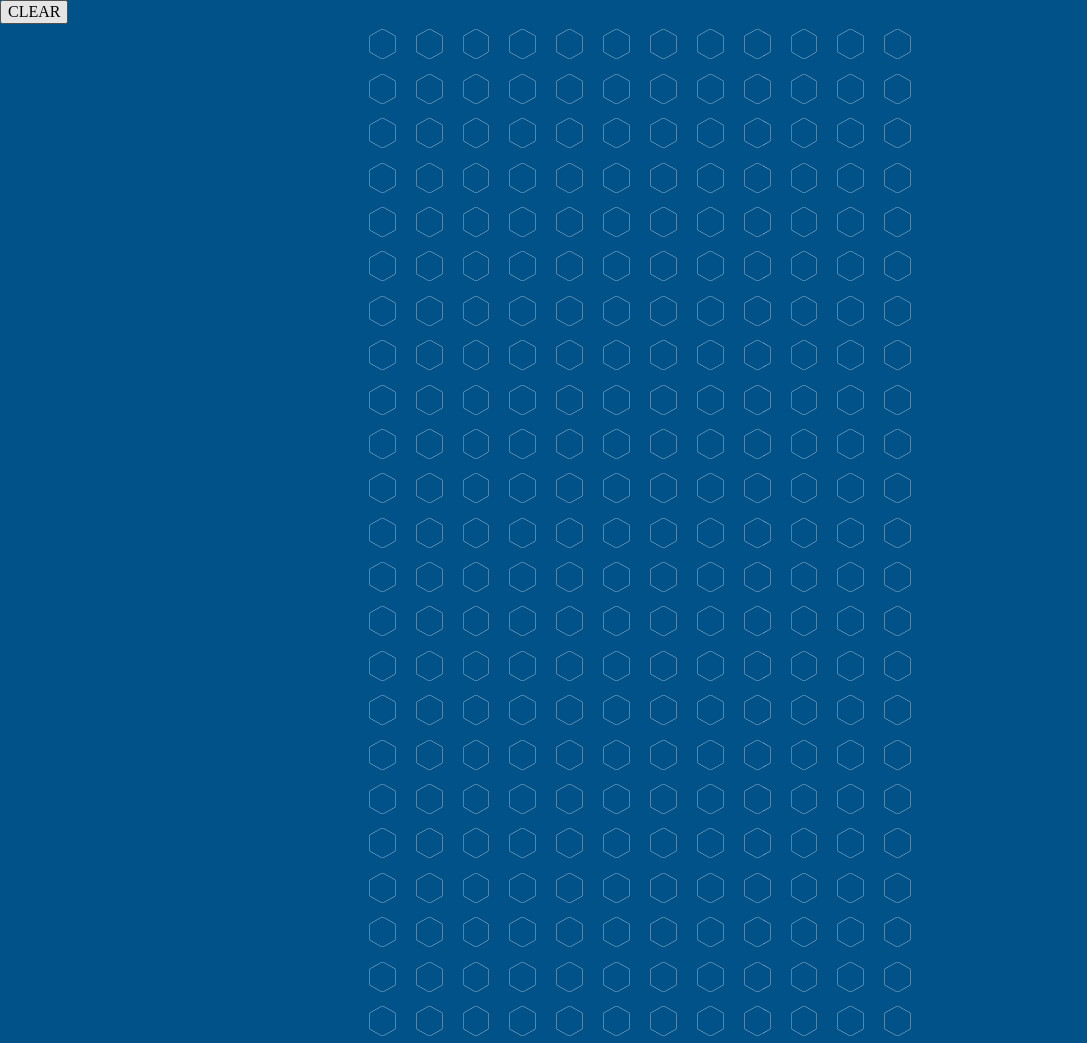
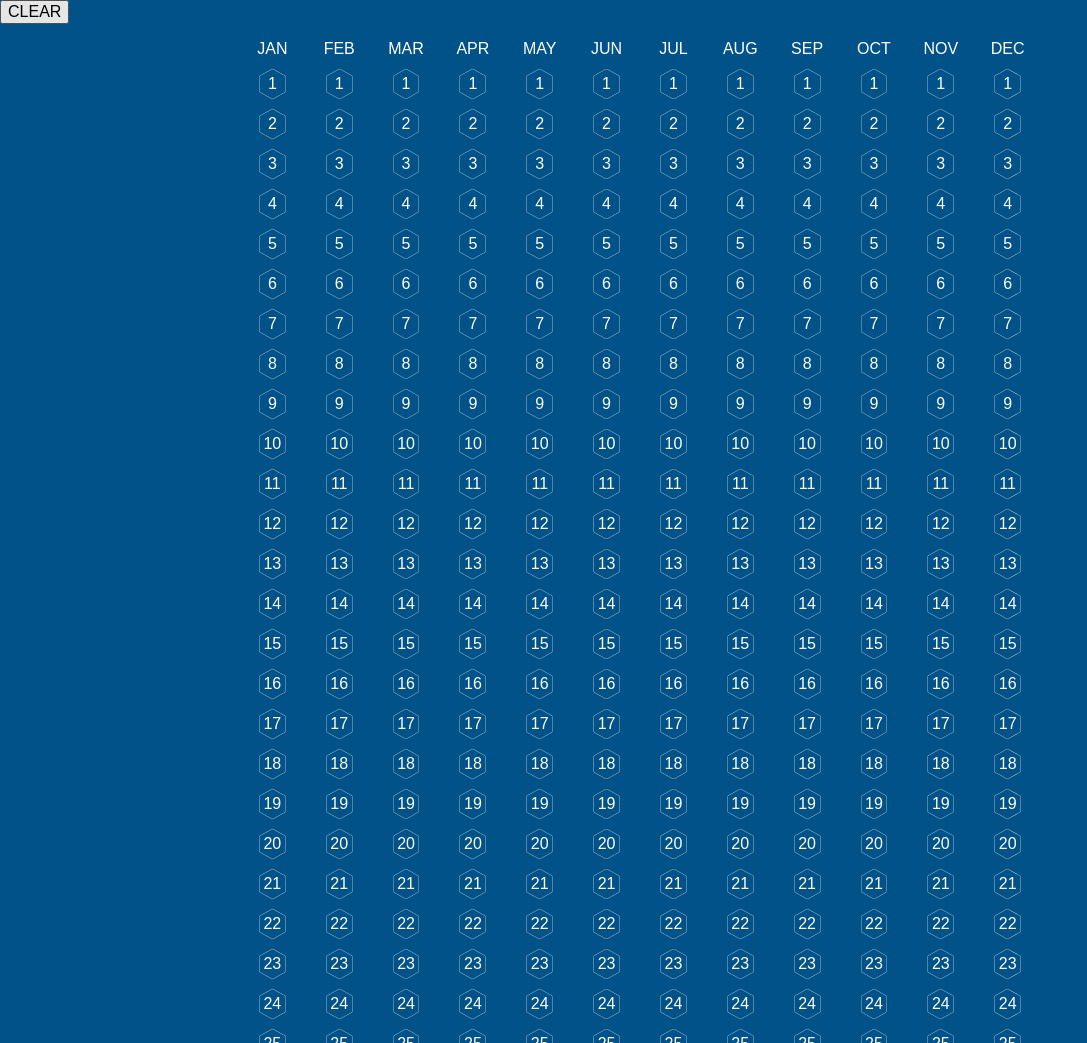
Before and after one commit to leleoalmeida/everydaycalendar, a plain HTML site: page index.html in a window 1280 px wide. Shown: the top 1043 px of the page, without its empty margins (0-1087 px from the left). Drawn offline with Linux system fonts and the light colour scheme.

Commit message:
local prototype
local storage and clear button working.

```diff
--- a/css/master.css
+++ b/css/master.css
@@ -2,10 +2,11 @@ body {
   background-color: #005288;
   width: 100vw;
   height: 100vh;
+  font-family: sans-serif;
 }
 
 .grid-container {
-  display:flex;
+  display: flex;
   margin: 0 auto;
 }
 
@@ -23,13 +24,36 @@ body {
   margin: 0 auto;
   grid-template-columns: [content-start] min-content min-content min-content min-content min-content min-content min-content min-content min-content min-content min-content min-content;
 
-  grid-template-rows: min-content min-content min-content min-content min-content min-content min-content min-content min-content min-content min-content min-content min-content min-content min-content min-content min-content min-content min-content min-content min-content min-content min-content min-content min-content min-content min-content min-content min-content min-content min-content;
+  grid-auto-rows: 40px;
+}
+
+.month {
+  grid-row: 1;
+  text-align: center;
+  color: white;
+font-size: 1rem;
 }
 
 .day-container {
-  margin: 5px 10px;
+  margin: 5px 20px;
+  height: auto;
 }
 
+/* .day-number-container {
+  position: absolute;
+
+} */
 .day-hex {
   height: 60px;
 }
+
+.day-number {
+  color: white;
+  text-align: center;
+  width: 26.84px;
+  line-height: 30px;
+  margin: 0;
+  position: absolute;
+  cursor: default;
+
+}
--- a/index.html
+++ b/index.html
@@ -19,18 +19,18 @@
   </div>
   <div class="grid-container">
     <div id="calendar-grid">
-      <!-- <p>Jan</p>
-      <p>Feb</p>
-      <p>Mar</p>
-      <p>Apr</p>
-      <p>May</p>
-      <p>Jun</p>
-      <p>Jul</p>
-      <p>Aug</p>
-      <p>Sep</p>
-      <p>Oct</p>
-      <p>Nov</p>
-      <p>Dec</p> -->
+      <p class="month">JAN</p>
+      <p class="month">FEB</p>
+      <p class="month">MAR</p>
+      <p class="month">APR</p>
+      <p class="month">MAY</p>
+      <p class="month">JUN</p>
+      <p class="month">JUL</p>
+      <p class="month">AUG</p>
+      <p class="month">SEP</p>
+      <p class="month">OCT</p>
+      <p class="month">NOV</p>
+      <p class="month">DEC</p>
     </div>
 
   </div>
--- a/scripts/main.js
+++ b/scripts/main.js
@@ -1,31 +1,38 @@
 var monthLength = [31, 28, 31, 30, 31, 30, 31, 31, 30, 31, 30, 31];
 
+// Checking whether theres local storage.
+// THIS IS WORKING!!!!
 if (localStorage.getItem('everydaycalendar')) {
   dayStates = JSON.parse(localStorage.getItem('everydaycalendar'))
-  console.log('yep');
+  console.log('There is stuff on local storage.');
   console.log(dayStates[10]);
 } else {
   dayStates = []
   var noStorage = true;
-  console.log('nope');
+  console.log('Nothing on local storage.');
   console.log(dayStates[10]);
 }
 
-localStorage.removeItem('everydaycalendar')
 
 var strArr = JSON.stringify(dayStates);
 // console.log(dayStates.length);
 
 function setDays() {
+
   for (var i = 1; i < dayStates.length; i++) {
 
     if (dayStates[i] != null) {
       var img = document.getElementById(i);
+      var labelId = "p".concat(img.id);
+
+      var label = document.getElementById(labelId);
 
       if (dayStates[i] === false) {
         img.src = "./images/day-hex.svg"
+        label.style.color = "white"
       } else {
         img.src = "./images/day-hex-fill.svg"
+        label.style.color = "#005288"
 
       }
       console.log(dayStates[i])
@@ -43,18 +50,24 @@ function januaryColumn() {
       var div = document.createElement("div");
       div.className = "day-container";
       div.style.gridColumnStart = i + 1;
+      div.style.gridRowStart = j+2;
 
       var img = document.createElement("img");
       img.src = "./images/day-hex.svg";
       img.style.height = "30px"
       var month = String(i + 1);
-      var day = String(j);
-      img.id = month.concat(j);
+      var day = String(j+1);
+      img.id = month.concat(j+1);
       if (noStorage) {
 
         dayStates[img.id] = false;
       }
+      var label = document.createElement("p");
+      label.className = "day-number"
+      label.innerHTML = String(j + 1);
+      label.id = "p".concat(img.id);
 
+      div.appendChild(label);
       div.appendChild(img);
       janela.appendChild(div);
       console.log("ok");
@@ -77,12 +90,21 @@ buttonClear.addEventListener("click", clearAll)
 
 function testClick() {
   imgId = this.querySelector('img')
+  label = this.querySelector('.day-number');
+console.log(label)
   if (dayStates[imgId.id] === false) {
     imgId.src = "./images/day-hex-fill.svg"
     dayStates[imgId.id] = true;
+console.log("azul")
+    label.style.color = "#005288"
+
+
   } else {
-    this.querySelector('img').src = "./images/day-hex.svg"
+    imgId.src = "./images/day-hex.svg"
     dayStates[imgId.id] = false;
+    label.style.color = "white"
+    console.log("branco")
+
   }
   strArr = JSON.stringify(dayStates);
   localStorage.setItem("everydaycalendar", strArr);
@@ -98,6 +120,8 @@ function clearAll() {
   strArr = JSON.stringify(dayStates);
 
   localStorage.setItem("everydaycalendar", strArr);
+  localStorage.removeItem('everydaycalendar');
+
   setDays();
 
 
```
Lines whose indentation alone changed are shown as unchanged.
